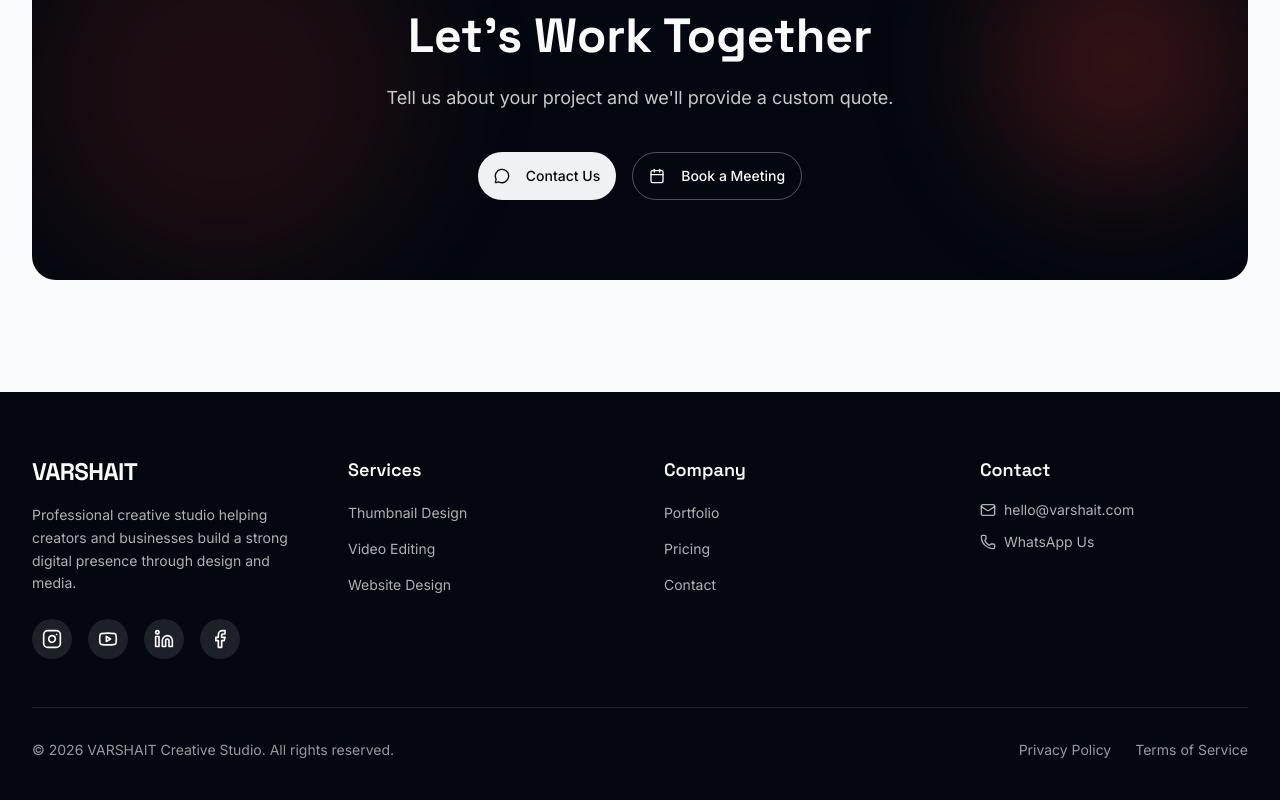
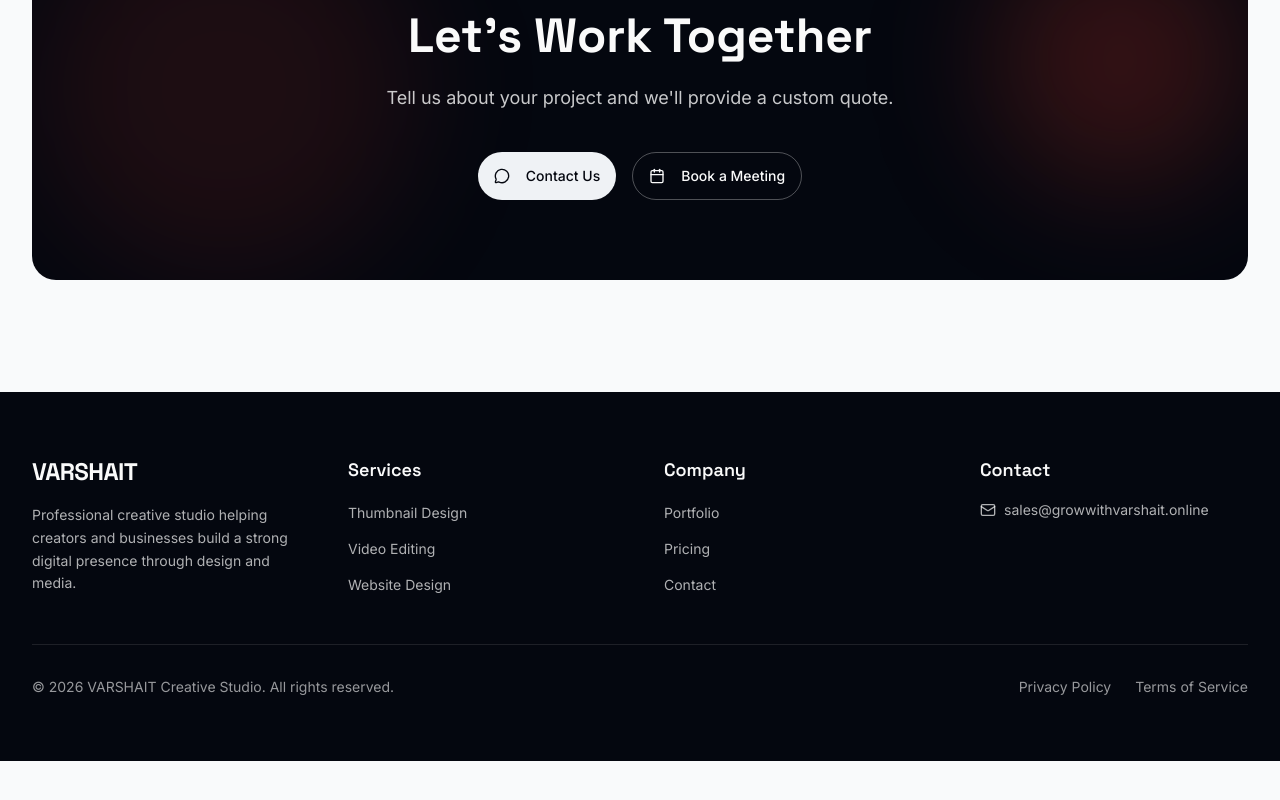
Before and after one commit to Gautam-devops14/Varshait-Groww, a Next.js app: page / in a window 1280 px wide. Shown: the part 4146-4946 px from the top of the page. After the commit the page ends 4907 px from the top, so only its background shows below. Built offline with nearby package versions, Linux system fonts and the light colour scheme.

Commit message:
feat: streamline contact page with email only
Remove social icons, update email, and simplify layout

Co-authored-by: Gautam Mali <90802147+Gautam-devops14@users.noreply.github.com>

```diff
--- a/app/contact/page.tsx
+++ b/app/contact/page.tsx
@@ -6,22 +6,15 @@ import { Footer } from "@/components/footer"
 import { Button } from "@/components/ui/button"
 import { Input } from "@/components/ui/input"
 import { motion } from "framer-motion"
-import { Mail, Phone, MessageCircle, Clock, Send, CheckCircle } from "lucide-react"
+import { Mail, Clock, Send, CheckCircle } from "lucide-react"
 
 const contactMethods = [
   {
     icon: Mail,
     title: "Email Us",
     description: "Send us an email anytime",
-    value: "hello@varshait.com",
-    href: "mailto:hello@varshait.com",
-  },
-  {
-    icon: MessageCircle,
-    title: "WhatsApp",
-    description: "Chat with us directly",
-    value: "Message on WhatsApp",
-    href: "https://wa.me/919876543210?text=Hi%20VARSHAIT!%20I%27m%20interested%20in%20your%20services.",
+    value: "sales@growwithvarshait.online",
+    href: "mailto:sales@growwithvarshait.online",
   },
   {
     icon: Clock,
@@ -88,7 +81,7 @@ export default function ContactPage() {
 
         {/* Contact Methods */}
         <section className="container mx-auto px-4 lg:px-8 pb-16">
-          <div className="grid md:grid-cols-3 gap-6 max-w-4xl mx-auto">
+          <div className="grid md:grid-cols-2 gap-6 max-w-2xl mx-auto">
             {contactMethods.map((method, index) => (
               <motion.div
                 key={method.title}
@@ -269,41 +262,7 @@ export default function ContactPage() {
           </div>
         </section>
 
-        {/* WhatsApp CTA */}
-        <section className="py-20">
-          <div className="container mx-auto px-4 lg:px-8">
-            <motion.div
-              initial={{ opacity: 0, y: 20 }}
-              whileInView={{ opacity: 1, y: 0 }}
-              viewport={{ once: true }}
-              transition={{ duration: 0.5 }}
-              className="bg-gradient-to-br from-green-500 to-green-600 rounded-3xl p-12 text-center text-white"
-            >
-              <MessageCircle className="w-16 h-16 mx-auto mb-6 opacity-90" />
-              <h2 className="font-display text-3xl lg:text-4xl font-bold mb-4">
-                Prefer to Chat?
-              </h2>
-              <p className="text-white/80 max-w-xl mx-auto mb-8">
-                Get instant responses on WhatsApp. We are available to answer your questions
-                and discuss your project in real-time.
-              </p>
-              <Button
-                asChild
-                size="lg"
-                className="bg-white text-green-600 hover:bg-white/90 rounded-full px-8 h-12"
-              >
-                <a
-                  href="https://wa.me/919876543210?text=Hi%20VARSHAIT!%20I%27m%20interested%20in%20your%20services."
-                  target="_blank"
-                  rel="noopener noreferrer"
-                >
-                  <MessageCircle className="mr-2 w-5 h-5" />
-                  Chat on WhatsApp
-                </a>
-              </Button>
-            </motion.div>
-          </div>
-        </section>
+
       </main>
       <Footer />
     </>
--- a/components/footer.tsx
+++ b/components/footer.tsx
@@ -1,5 +1,5 @@
 import Link from "next/link"
-import { Mail, Phone, Instagram, Youtube, Linkedin, Facebook } from "lucide-react"
+import { Mail } from "lucide-react"
 
 const footerLinks = {
   services: [
@@ -30,36 +30,6 @@ export function Footer() {
               Professional creative studio helping creators and businesses build
               a strong digital presence through design and media.
             </p>
-            <div className="flex gap-4 mt-6">
-              <a
-                href="#"
-                className="w-10 h-10 rounded-full bg-primary-foreground/10 flex items-center justify-center hover:bg-accent hover:text-accent-foreground transition-colors"
-                aria-label="Instagram"
-              >
-                <Instagram className="w-5 h-5" />
-              </a>
-              <a
-                href="#"
-                className="w-10 h-10 rounded-full bg-primary-foreground/10 flex items-center justify-center hover:bg-accent hover:text-accent-foreground transition-colors"
-                aria-label="YouTube"
-              >
-                <Youtube className="w-5 h-5" />
-              </a>
-              <a
-                href="#"
-                className="w-10 h-10 rounded-full bg-primary-foreground/10 flex items-center justify-center hover:bg-accent hover:text-accent-foreground transition-colors"
-                aria-label="LinkedIn"
-              >
-                <Linkedin className="w-5 h-5" />
-              </a>
-              <a
-                href="#"
-                className="w-10 h-10 rounded-full bg-primary-foreground/10 flex items-center justify-center hover:bg-accent hover:text-accent-foreground transition-colors"
-                aria-label="Facebook"
-              >
-                <Facebook className="w-5 h-5" />
-              </a>
-            </div>
           </div>
 
           {/* Services */}
@@ -102,20 +72,11 @@ export function Footer() {
             <ul className="space-y-3">
               <li>
                 <a
-                  href="mailto:hello@varshait.com"
+                  href="mailto:sales@growwithvarshait.online"
                   className="flex items-center gap-2 text-sm text-primary-foreground/70 hover:text-accent transition-colors"
                 >
                   <Mail className="w-4 h-4" />
-                  hello@varshait.com
-                </a>
-              </li>
-              <li>
-                <a
-                  href="https://wa.me/919876543210"
-                  className="flex items-center gap-2 text-sm text-primary-foreground/70 hover:text-accent transition-colors"
-                >
-                  <Phone className="w-4 h-4" />
-                  WhatsApp Us
+                  sales@growwithvarshait.online
                 </a>
               </li>
             </ul>
```
